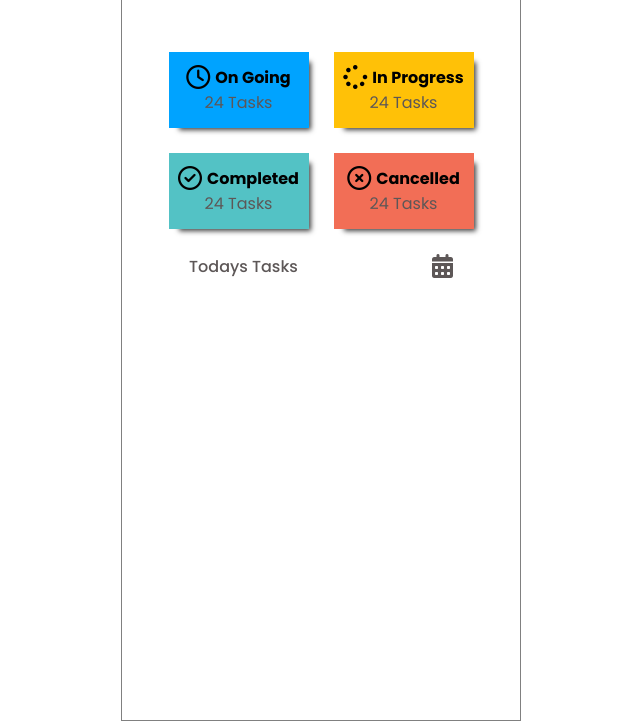
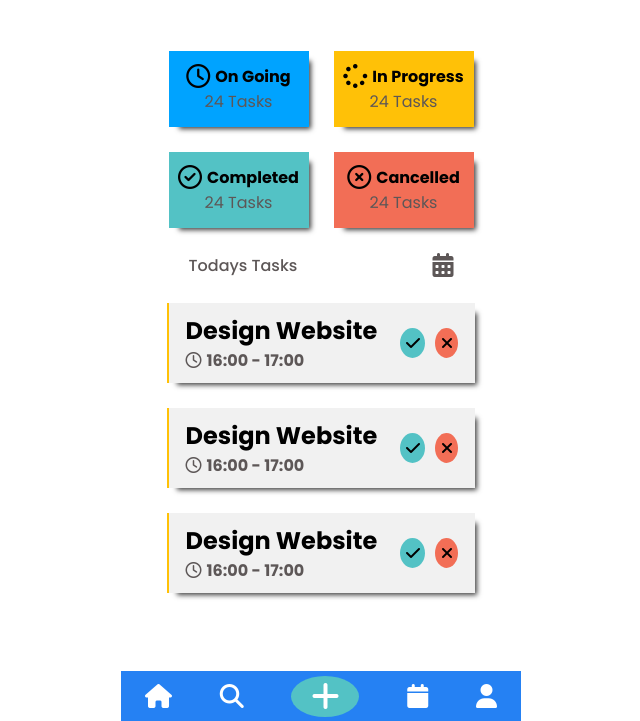
Before and after one commit to AlanMcIvor/taskly, a plain HTML site: page home.html in a window 1280 px wide. Shown: the part 79-800 px from the top of the page, without its empty margins (319-959 px from the left). Drawn offline with Linux system fonts and the light colour scheme.

Commit message:
home page

```diff
--- a/home.html
+++ b/home.html
@@ -62,7 +62,61 @@
           <h2>Todays Tasks</h2>
           <i class="fa-solid fa-calendar-days fa-xl todays_tasks_icon"></i>
         </div>
+
+        <div class="todays_task_list">
+          <div class="task_container">
+            <div class="task_text">
+              <h2 class="task_name">Design Website</h2>
+              <p class="task_time">
+                <i class="fa-regular fa-clock task_clock"></i
+                ><span>16:00 - 17:00</span>
+              </p>
+            </div>
+            <div class="task_btns">
+              <div class="complete_btn"><i class="fa-solid fa-check"></i></div>
+              <div class="delete_btn"><i class="fa-solid fa-xmark"></i></div>
+            </div>
+          </div>
+
+          <div class="task_container">
+            <div class="task_text">
+              <h2 class="task_name">Design Website</h2>
+              <p class="task_time">
+                <i class="fa-regular fa-clock task_clock"></i
+                ><span>16:00 - 17:00</span>
+              </p>
+            </div>
+            <div class="task_btns">
+              <div class="complete_btn"><i class="fa-solid fa-check"></i></div>
+              <div class="delete_btn"><i class="fa-solid fa-xmark"></i></div>
+            </div>
+          </div>
+
+          <div class="task_container">
+            <div class="task_text">
+              <h2 class="task_name">Design Website</h2>
+              <p class="task_time">
+                <i class="fa-regular fa-clock task_clock"></i
+                ><span>16:00 - 17:00</span>
+              </p>
+            </div>
+            <div class="task_btns">
+              <div class="complete_btn"><i class="fa-solid fa-check"></i></div>
+              <div class="delete_btn"><i class="fa-solid fa-xmark"></i></div>
+            </div>
+          </div>
+        </div>
       </div>
     </main>
+
+    <footer class="home_footer">
+      <div class="footer_container">
+        <i class="fa-solid fa-house fa-xl"></i>
+        <i class="fa-solid fa-magnifying-glass fa-xl"></i>
+        <i class="fa-solid fa-plus fa-2xl add_task"></i>
+        <i class="fa-solid fa-calendar fa-xl"></i>
+        <i class="fa-solid fa-user fa-xl"></i>
+      </div>
+    </footer>
   </body>
 </html>
--- a/styles.css
+++ b/styles.css
@@ -14,6 +14,8 @@
   --task_in_progress: #ffc107;
   --task_complete: #53c2c5;
   --task_cancelled: #f26e56;
+
+  --task_list: #f1f1f1;
 
   /* fonts */
   --h1: 2.25em;
@@ -38,9 +40,8 @@
 body {
   font-family: "Poppins", sans-serif;
   max-width: 400px;
-  min-height: 100dvh;
+  height: 100dvh;
   margin: 0 auto;
-  border: 1px solid grey;
 }
 
 img {
@@ -264,3 +265,97 @@ span {
 .todays_tasks_icon {
   color: var(--sub_txt);
 }
+
+.todays_task_list {
+  display: flex;
+  flex-direction: column;
+  align-items: center;
+  justify-content: space-around;
+  gap: 25px;
+  margin-top: 25px;
+}
+
+.task_container {
+  display: flex;
+  justify-content: space-around;
+  width: 77%;
+  background-color: var(--task_list);
+  padding: 10px 5px;
+  border-left: 2px solid var(--task_in_progress);
+  -webkit-box-shadow: 6px 6px 5px -4px rgba(0, 0, 0, 0.75);
+  -moz-box-shadow: 6px 6px 5px -4px rgba(0, 0, 0, 0.75);
+  box-shadow: 6px 6px 5px -4px rgba(0, 0, 0, 0.75);
+}
+
+.task_text {
+  display: flex;
+  flex-direction: column;
+}
+
+.task_btns {
+  display: flex;
+  gap: 10px;
+  align-items: center;
+  justify-content: space-around;
+}
+
+.task_clock {
+  margin-right: 5px;
+}
+
+.complete_btn,
+.delete_btn {
+  border-radius: 50%;
+  padding: 2.5px 5.5px;
+  cursor: pointer;
+  transition: 300ms ease-in-out;
+}
+
+.complete_btn:hover,
+.delete_btn:hover {
+  transform: translatey(1px);
+}
+
+.complete_btn {
+  background-color: var(--task_complete);
+}
+
+.delete_btn {
+  background-color: var(--task_cancelled);
+}
+
+.footer_container {
+  position: fixed;
+  max-width: 400px;
+  margin: 0 auto;
+  display: flex;
+  align-items: center;
+  justify-content: space-around;
+  margin-top: 72px;
+  background-color: var(--accent);
+  bottom: 0;
+  right: 0;
+  left: 0;
+  height: 50px;
+}
+
+.footer_container i {
+  color: white;
+  cursor: pointer;
+  transition: 300ms ease-in-out;
+}
+
+.footer_container i:hover {
+  transform: translatey(1px);
+}
+
+.add_task {
+  position: relative;
+  background-color: var(--task_complete);
+  padding: 20px;
+  border-radius: 50%;
+}
+
+.add_task:hover {
+  scale: 1.1;
+}
```
